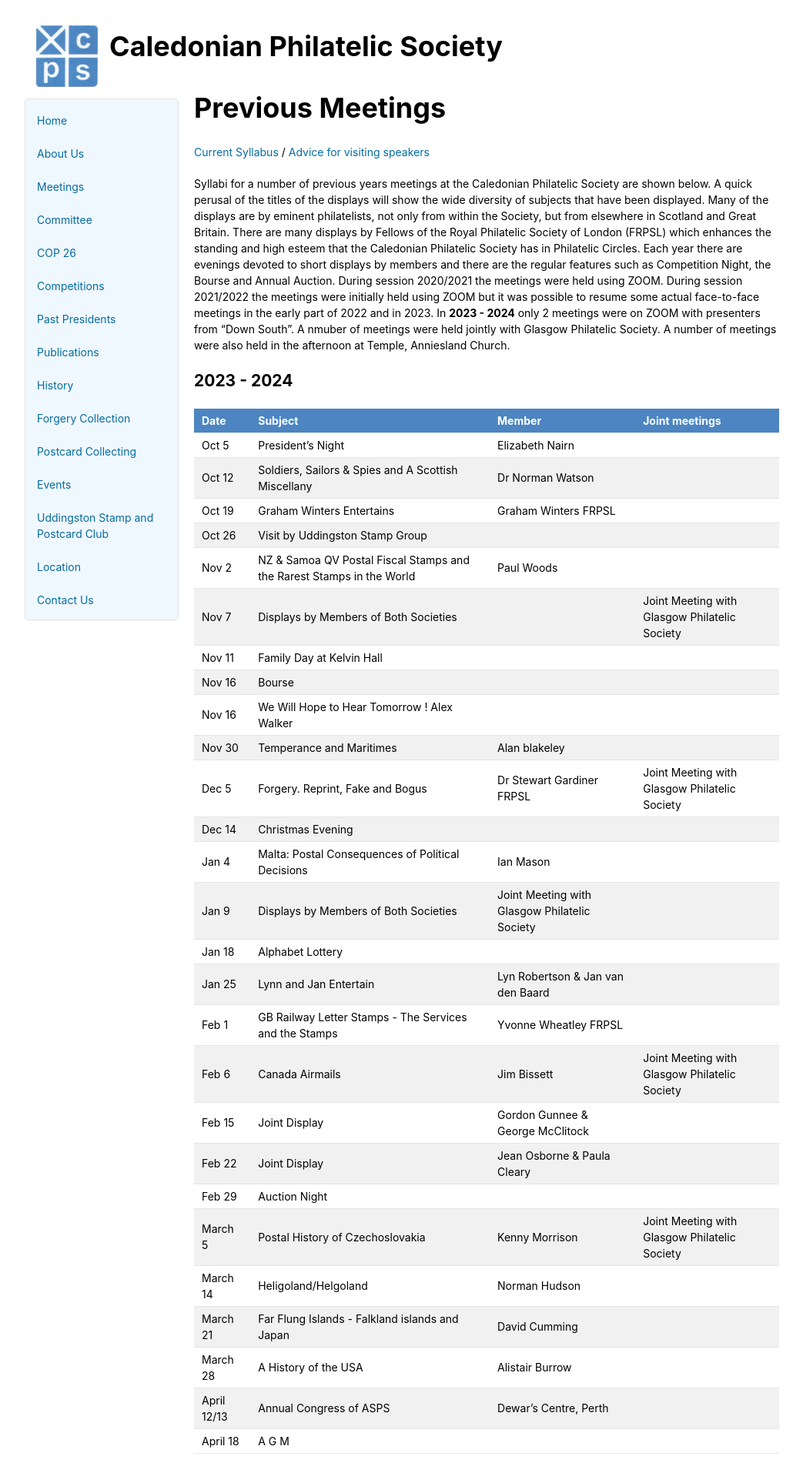
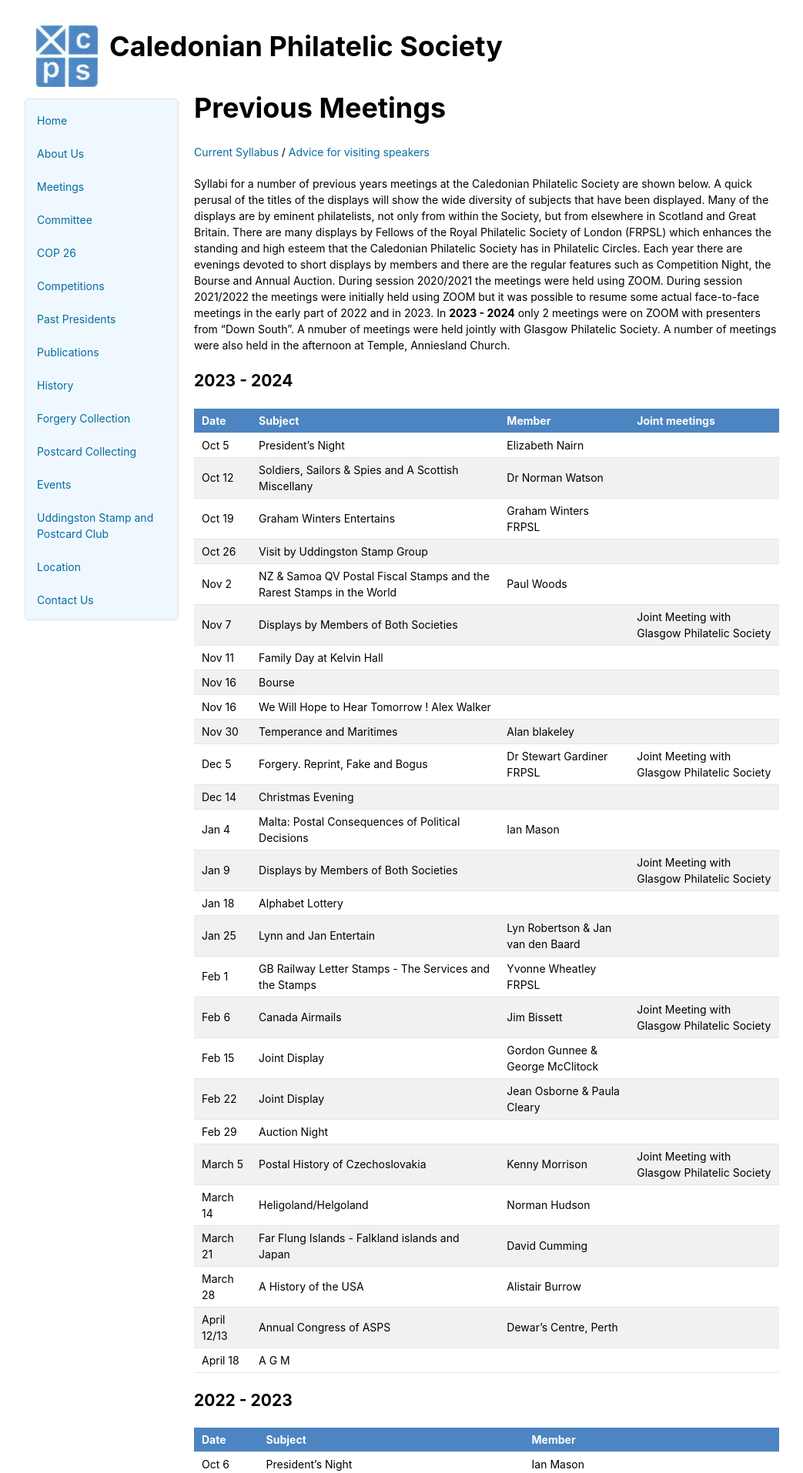
Before and after one commit to astalker/caledonian-stamps, a Jekyll site: the page built from previous-meetings.md, in a window 1280 px wide. Shown: the top 1914 px of the page at 77% size, without its empty margins (118-1161 px from the left). Built offline with Jekyll 4.4.1, drawn with Linux system fonts in a browser that asks for light colours; our own code applies the rules of GitHub Pages for plain Markdown files.

```diff
--- a/previous-meetings.md
+++ b/previous-meetings.md
@@ -21,7 +21,7 @@ Nov 30 | Temperance and Maritimes | Alan blakeley
 Dec 5 | Forgery. Reprint, Fake and Bogus | Dr Stewart Gardiner FRPSL | Joint Meeting with Glasgow Philatelic Society
 Dec 14  |Christmas Evening
 Jan 4  | Malta: Postal Consequences of Political Decisions | Ian Mason
-Jan 9 | Displays by Members of Both Societies | Joint Meeting with Glasgow Philatelic Society
+Jan 9 | Displays by Members of Both Societies || Joint Meeting with Glasgow Philatelic Society
 Jan 18 | Alphabet Lottery
 Jan 25 | Lynn and Jan Entertain | Lyn Robertson & Jan van den Baard
 Feb 1  | GB Railway Letter Stamps - The Services and the Stamps | Yvonne Wheatley FRPSL
```
